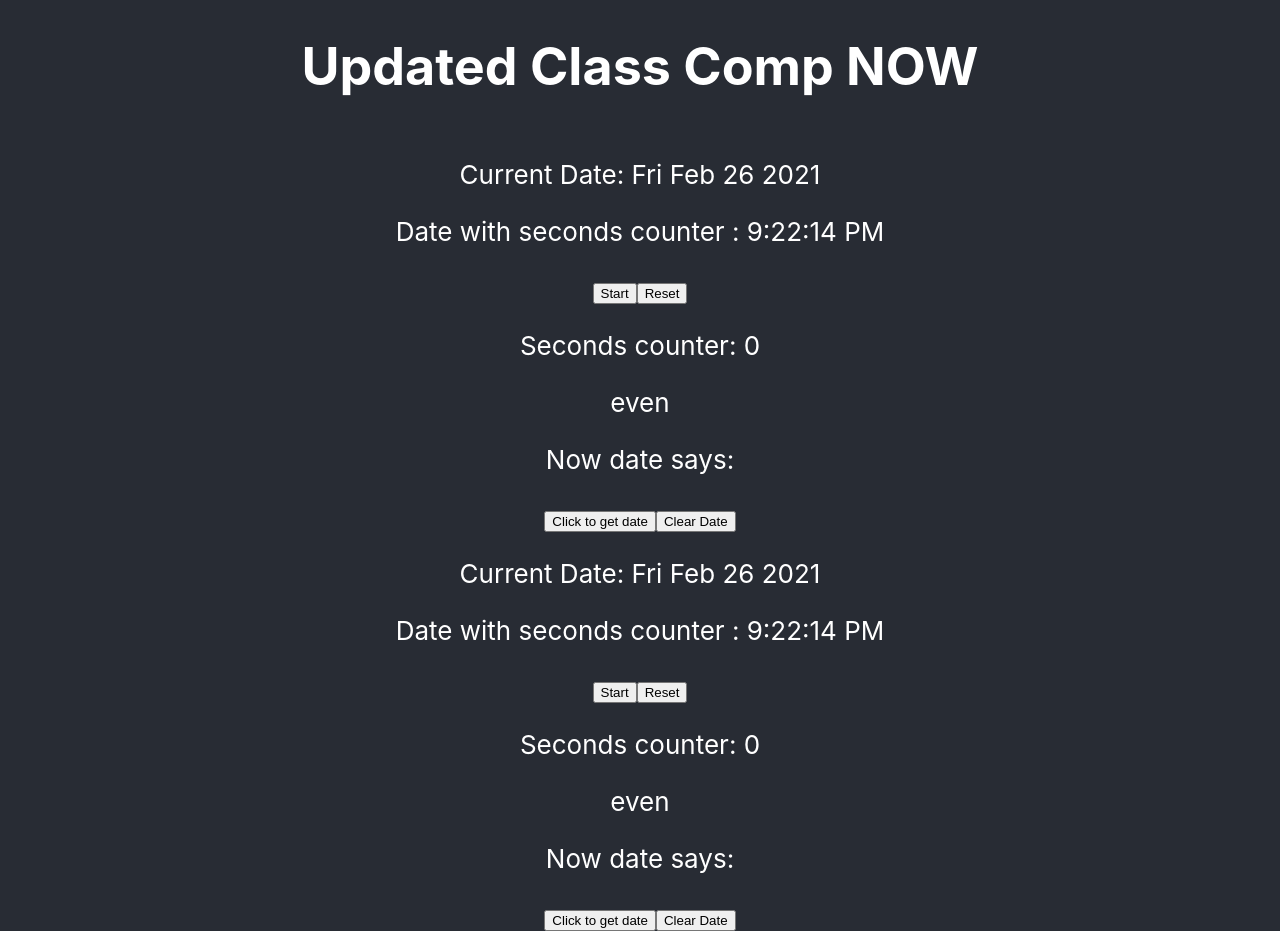
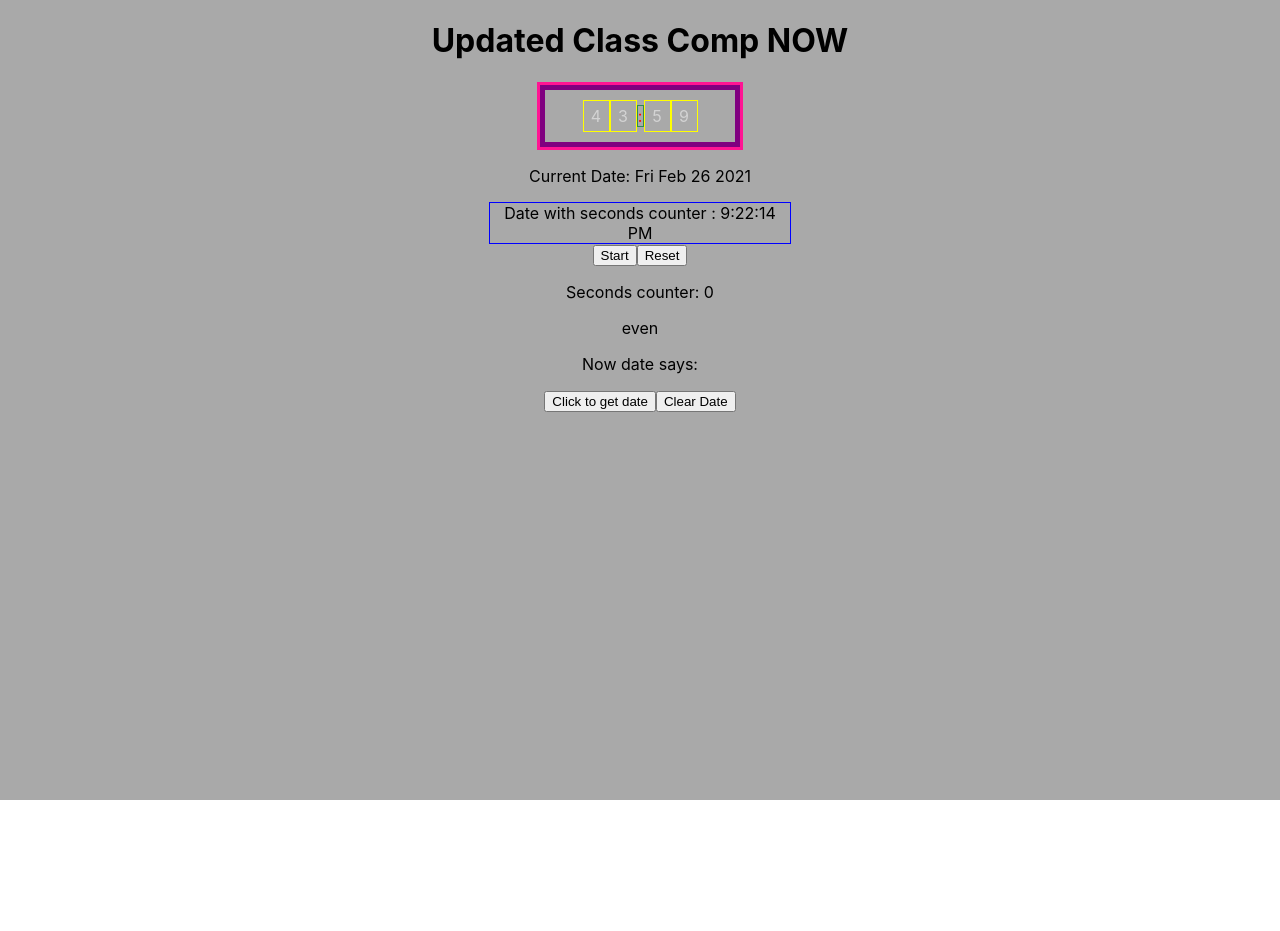
Before and after one commit to stevekutz/timerReact_SSH2, a React (Create React App) app in the folder app/: page / in a window 1280 px wide. After the commit the page ends 800 px from the top, so only its background shows below. Built offline with nearby package versions, Linux system fonts and the light colour scheme.

Commit message:
adjusting App styling

```diff
--- a/app/package.json
+++ b/app/package.json
@@ -9,6 +9,7 @@
     "react": "^17.0.1",
     "react-dom": "^17.0.1",
     "react-scripts": "4.0.3",
+    "styled-components": "^5.2.1",
     "web-vitals": "^1.0.1"
   },
   "scripts": {
--- a/app/src/App.css
+++ b/app/src/App.css
@@ -1,5 +1,10 @@
 .App {
   text-align: center;
+  display: flex;
+  flex-direction: column;
+  margin: 0 auto;
+  background: darkgray;
+  min-height: 100vh;
 }
 
 .App-logo {
--- a/app/src/App.js
+++ b/app/src/App.js
@@ -5,12 +5,11 @@ import Timer from './comp/Timer';
 function App() {
   return (
     <div className="App">
-      <header className="App-header">
+
         <h1> Updated Class Comp NOW </h1>
         <Timer />
-        <Timer />
 
-      </header>
+
     </div>
   );
 }
--- a/app/src/comp/Timer.js
+++ b/app/src/comp/Timer.js
@@ -1,4 +1,5 @@
 import React, {Component} from 'react';
+import TimerDisplay from './TimerDisplay'
 
 // Alternative way to declare class component
 // import React from 'react';
@@ -180,9 +181,18 @@ class Timer extends Component {
 
         return (
             <div>
+
+                <TimerDisplay
+                    min_tens = "4"
+                    min_ones = "3"
+                    colon = ":"
+                    sec_tens = "5"
+                    sec_ones = "9"
+                />
+
                 <p>  Current Date: {new Date().toDateString()}</p>
                 <div>
-                    <p> Date with seconds counter : {this.state.timeCounter.toLocaleTimeString()}</p>
+                    <p style = {{border: "1px solid blue", width: "300px", margin: "0 auto"}}> Date with seconds counter : {this.state.timeCounter.toLocaleTimeString()}</p>
                 </div>
                 <div>
                     <button onClick = {this.toggleTimer}> {this.state.buttonText} </button>
--- /dev/null
+++ b/app/src/comp/TimerDisplay.js
@@ -0,0 +1,41 @@
+import React from 'react';
+//import './timerdisplay.css'
+
+import {
+    DisplayContainerDiv,
+    DisplayDigitContainerDiv,
+    DisplayColonDiv,
+    DisplayDigitText,
+
+} from '../styled/timer_display_style';
+
+
+const TimerDisplay = (props) => {
+
+    return (
+            <div>
+                <DisplayContainerDiv>
+                    <DisplayDigitContainerDiv>
+                        <DisplayDigitText> {props.min_tens} </DisplayDigitText>
+                        <DisplayDigitText> {props.min_ones} </DisplayDigitText>
+                        <DisplayColonDiv> {props.colon} </DisplayColonDiv>
+                        <DisplayDigitText> {props.sec_tens} </DisplayDigitText>
+                        <DisplayDigitText> {props.sec_ones} </DisplayDigitText>
+
+
+                    </DisplayDigitContainerDiv>
+
+
+                </DisplayContainerDiv>
+
+
+
+            </div>
+
+    )
+
+
+}
+
+
+export default TimerDisplay;
--- /dev/null
+++ b/app/src/comp/timerdisplay.css
@@ -0,0 +1,3 @@
+* {
+    box-sizing: border-box;
+}
--- a/app/src/styled/timer_display_style.js
+++ b/app/src/styled/timer_display_style.js
@@ -35,7 +35,7 @@ const DisplayColonDiv = styled.div`
 
 const DisplayDigitText = styled.div`
     border: 1px solid yellow;
-    width: 25px;
+    width: 15px;
     color: lightgray;
     text-align: center;
     padding: 5px;
```
Also changed, not shown: 1 other file (tests, documents, lock files or other folders).
